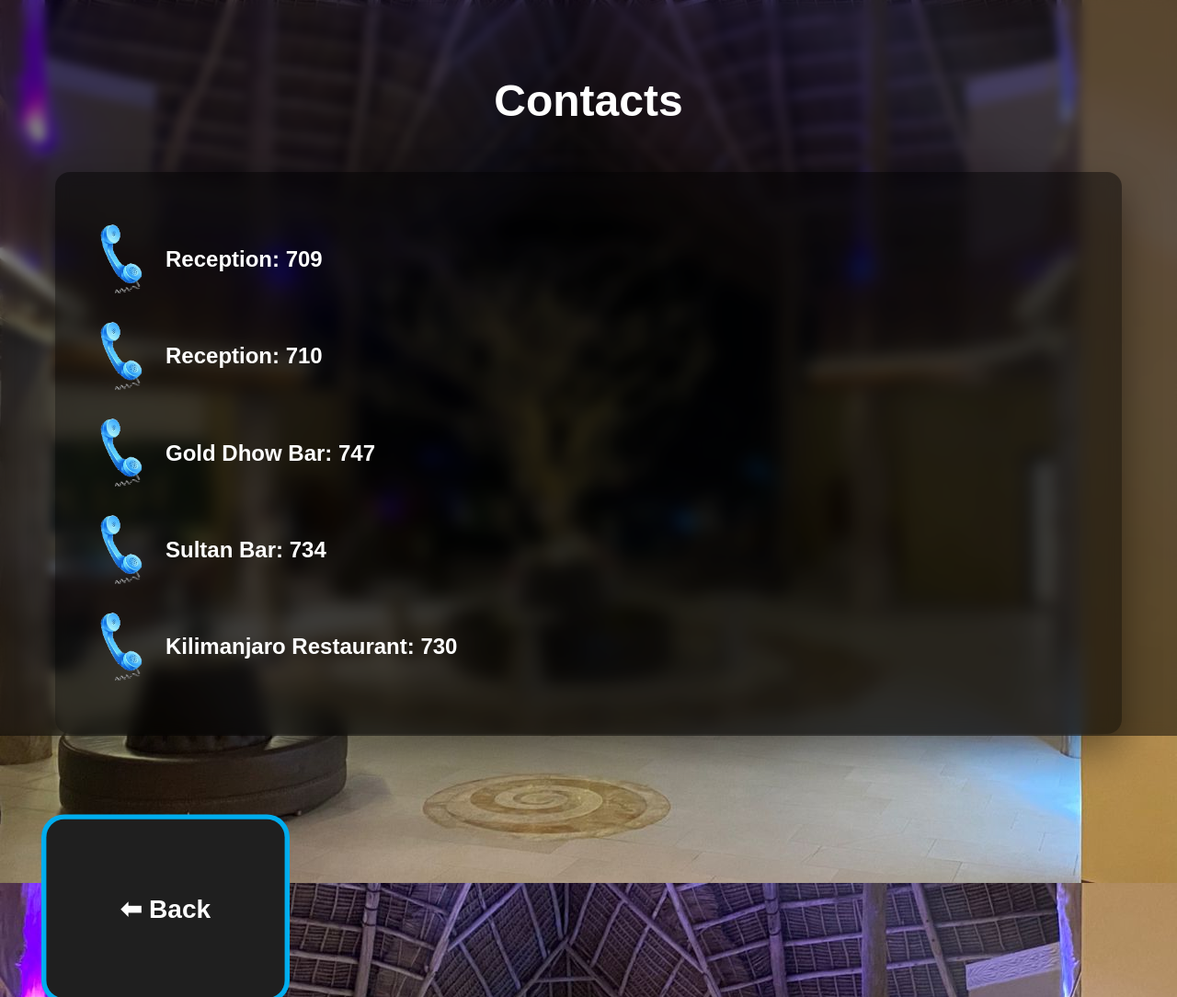
After one commit to Joel-In-Action/Hotel-tv-portal, a Laravel app: page /contacts in a window 1280 px wide. The commit adds this page. Shown: the top 1084 px of the page at 92% size. Run offline with Laravel 12, Linux system fonts and the light colour scheme.

Commit message:
added the icons, and rewrite the contacts page

```diff
--- /dev/null
+++ b/resources/views/contacts.blade.php
@@ -0,0 +1,67 @@
+@extends('layout')
+
+@section('content')
+<h1>Contacts</h1>
+
+<div class="hotel">
+    <div class="info">
+        <p style="
+            display: flex;
+            align-items: center;
+            gap: 16px;
+            font-size: 24px;
+            font-weight: bold;
+        ">
+            <img src="{{ asset('/images/phone.png') }}" alt="Phone" style="width:64px;">
+            <span>Reception: 709</span>
+        </p>
+
+        <p style="
+            display: flex;
+            align-items: center;
+            gap: 16px;
+            font-size: 24px;
+            font-weight: bold;
+        ">
+            <img src="{{ asset('/images/phone.png') }}" alt="Phone" style="width:64px;">
+            <span>Reception: 710</span>
+        </p>
+
+        <p style="
+            display: flex;
+            align-items: center;
+            gap: 16px;
+            font-size: 24px;
+            font-weight: bold;
+        ">
+            <img src="{{ asset('/images/phone.png') }}" alt="Phone" style="width:64px;">
+            <span>Gold Dhow Bar: 747</span>
+        </p>
+
+        <p style="
+            display: flex;
+            align-items: center;
+            gap: 16px;
+            font-size: 24px;
+            font-weight: bold;
+        ">
+            <img src="{{ asset('/images/phone.png') }}" alt="Phone" style="width:64px;">
+            <span>Sultan Bar: 734</span>
+        </p>
+
+        <p style="
+            display: flex;
+            align-items: center;
+            gap: 16px;
+            font-size: 24px;
+            font-weight: bold;
+        ">
+            <img src="{{ asset('/images/phone.png') }}" alt="Phone" style="width:64px;">
+            <span>Kilimanjaro Restaurant: 730</span>
+        </p>
+    </div>
+</div>
+
+
+<a href="/" class="tile back">⬅ Back</a>
+@endsection
--- a/resources/views/home.blade.php
+++ b/resources/views/home.blade.php
@@ -17,8 +17,8 @@
         <img src="{{ asset('/images/channel.png') }}" alt="Channels">
     </a>
 
-    <a href="#" class="tile">
-        <img src="{{ asset('/images/contacts.png') }}" alt="Contact">
+    <a href="/contacts" class="tile">
+        <img src="{{ asset('/images/telephone.png') }}" alt="Contact">
     </a>
 
     <a href="/hotel" class="tile small">Hotel Info</a>
--- a/routes/web.php
+++ b/routes/web.php
@@ -8,6 +8,10 @@ Route::get('/', function () {
 
 Route::get('/channels', function () {
     return view('channels');
+});
+
+Route::get('/contacts', function () {
+    return view('contacts');
 });
 
 Route::get('/hotel', function () {
```
Also changed, not shown: public/css/tv.css (line endings or trailing spaces), public/images/phone.jpg (added), public/images/phone.png (added), public/images/telephone.png (added).
